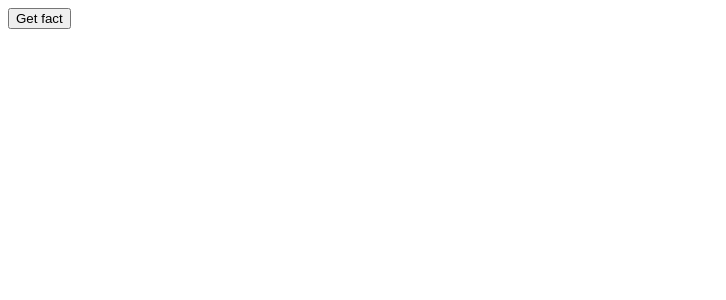
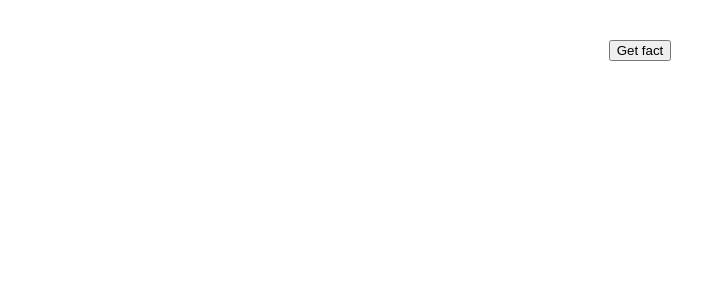
Before and after one commit to jhonyxf/chuck-norris-facts, an Angular app: page / in a window 1280 px wide. Shown: the top 300 px of the page, without its empty margins (0-726 px from the left). Built offline with nearby package versions, Linux system fonts and the light colour scheme.

Commit message:
Fact template updated with vertical alignment

```diff
--- a/src/app/chuck-norris-fact/chuck-norris-fact.component.html
+++ b/src/app/chuck-norris-fact/chuck-norris-fact.component.html
@@ -1,2 +1,6 @@
-{{ chuckNorrisFact }}
-<button (click)="getFact()">Get fact</button>
+<div style="display:flex; justify-content: center; align-items: center; flex-direction: column;">
+  <p>
+    {{ chuckNorrisFact }}
+  </p>
+  <button (click)="getFact()">Get fact</button>
+</div>
--- a/src/app/facts.service.ts
+++ b/src/app/facts.service.ts
@@ -4,11 +4,12 @@ import { HttpClient } from '@angular/common/http';
 @Injectable({
   providedIn: 'root'
 })
+
 export class FactsService {
 
   constructor(private httpClient: HttpClient) { }
 
   getChuckNorrisFact() {
-    return this.httpClient.get('https://api.chucknorris.io/jokes/random');
+    return this.httpClient.get('https://api.chucknorris.io/jokes/random?category=science');
   }
 }
```
